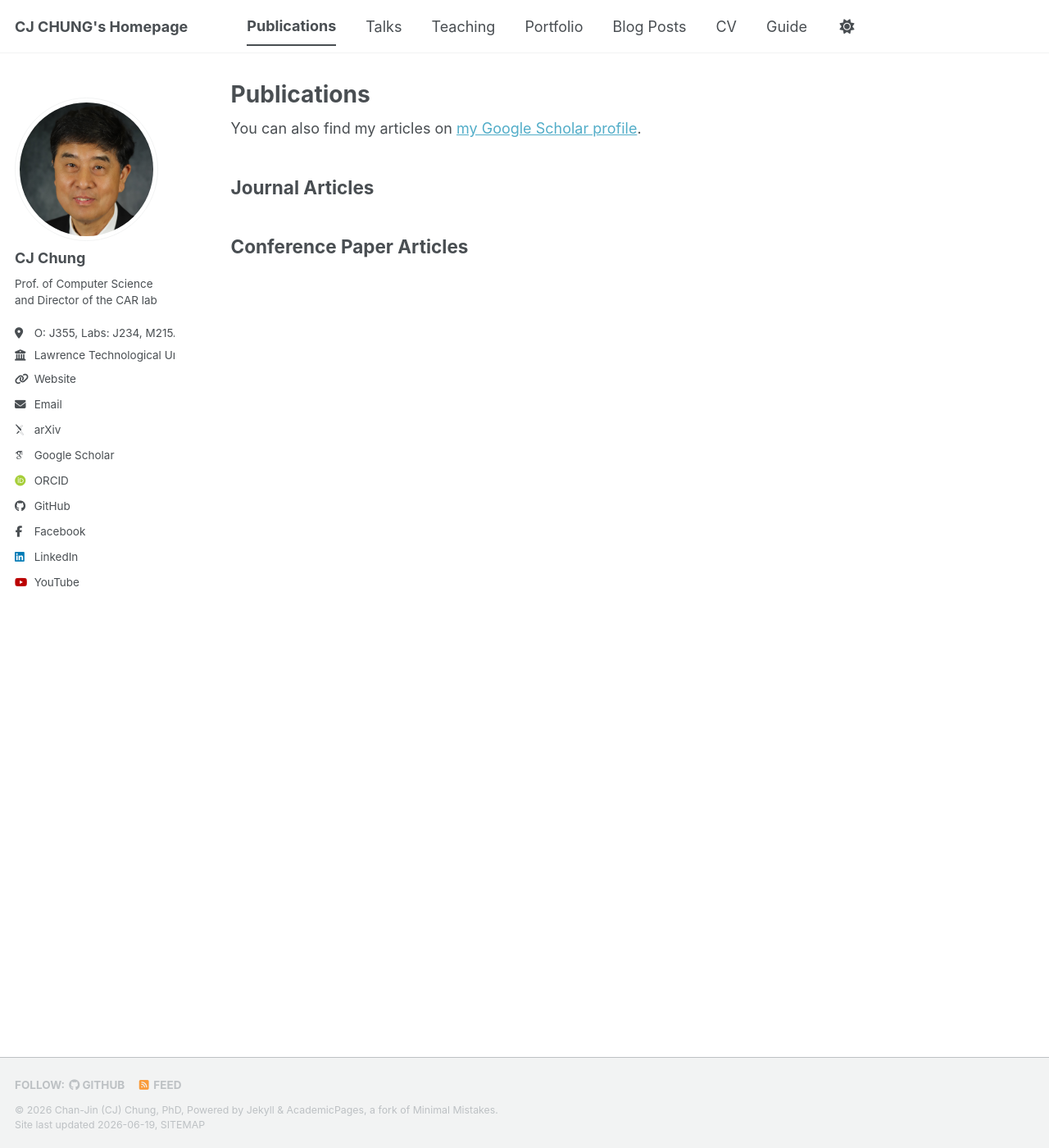
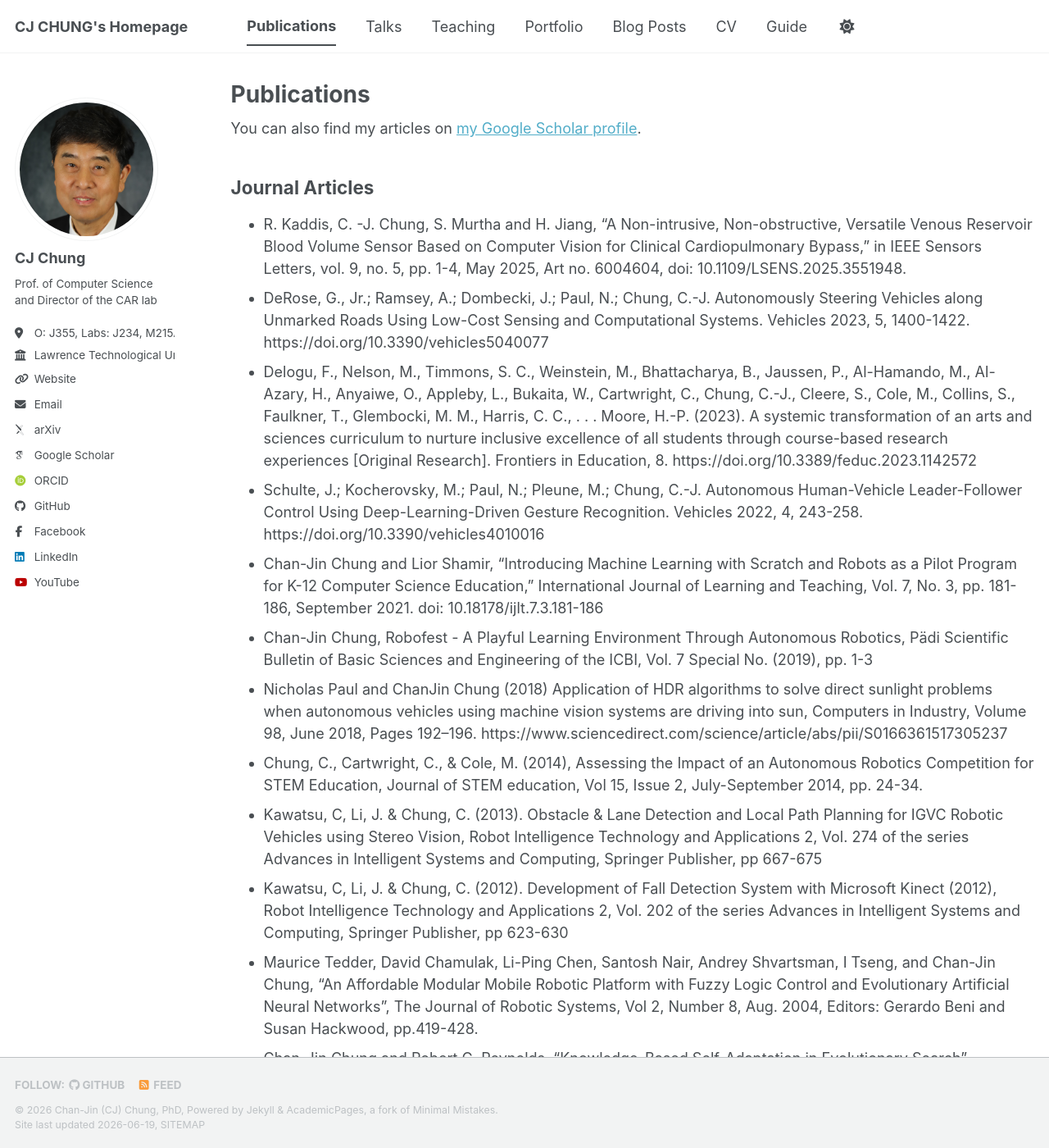
Before and after one commit to robofest/chung, a Jekyll site: the page built from _pages/publications.md, in a window 1280 px wide and 1400 px high. Shown: the whole window at 82% size. Built offline with Jekyll 4.4.1, drawn with Linux system fonts in a browser that asks for light colours; some web fonts are replaced; a script bundle is joined from its source files by our own code; library files that are not in the unit come from our copies; some of the changed text lies outside the part shown.

Commit message:
Update publications with new journal articles
Added multiple journal articles to the publications section.

```diff
--- a/_pages/publications.md
+++ b/_pages/publications.md
@@ -10,5 +10,20 @@ author_profile: true
 {% endif %}
 
 ## Journal Articles
-
+* R. Kaddis, C. -J. Chung, S. Murtha and H. Jiang, "A Non-intrusive, Non-obstructive, Versatile Venous Reservoir Blood Volume Sensor Based on Computer Vision for Clinical Cardiopulmonary Bypass," in IEEE Sensors Letters, vol. 9, no. 5, pp. 1-4, May 2025, Art no. 6004604, doi: 10.1109/LSENS.2025.3551948.
+* DeRose, G., Jr.; Ramsey, A.; Dombecki, J.; Paul, N.; Chung, C.-J. Autonomously Steering Vehicles along Unmarked Roads Using Low-Cost Sensing and Computational Systems. Vehicles 2023, 5, 1400-1422. https://doi.org/10.3390/vehicles5040077
+* Delogu, F., Nelson, M., Timmons, S. C., Weinstein, M., Bhattacharya, B., Jaussen, P., Al-Hamando, M., Al-Azary, H., Anyaiwe, O., Appleby, L., Bukaita, W., Cartwright, C., Chung, C.-J., Cleere, S., Cole, M., Collins, S., Faulkner, T., Glembocki, M. M., Harris, C. C., . . . Moore, H.-P. (2023). A systemic transformation of an arts and sciences curriculum to nurture inclusive excellence of all students through course-based research experiences [Original Research]. Frontiers in Education, 8. https://doi.org/10.3389/feduc.2023.1142572
+* Schulte, J.; Kocherovsky, M.; Paul, N.; Pleune, M.; Chung, C.-J. Autonomous Human-Vehicle Leader-Follower Control Using Deep-Learning-Driven Gesture Recognition. Vehicles 2022, 4, 243-258. https://doi.org/10.3390/vehicles4010016
+* Chan-Jin Chung and Lior Shamir, "Introducing Machine Learning with Scratch and Robots as a Pilot Program for K-12 Computer Science Education," International Journal of Learning and Teaching, Vol. 7, No. 3, pp. 181-186, September 2021. doi: 10.18178/ijlt.7.3.181-186
+* Chan-Jin Chung, Robofest - A Playful Learning Environment Through Autonomous Robotics, Pädi Scientific Bulletin of Basic Sciences and Engineering of the ICBI, Vol. 7 Special No. (2019), pp. 1-3
+* Nicholas Paul and ChanJin Chung (2018) Application of HDR algorithms to solve direct sunlight problems when autonomous vehicles using machine vision systems are driving into sun, Computers in Industry, Volume 98, June 2018, Pages 192–196. https://www.sciencedirect.com/science/article/abs/pii/S0166361517305237
+* Chung, C., Cartwright, C., & Cole, M. (2014), Assessing the Impact of an Autonomous Robotics Competition for STEM Education, Journal of STEM education, Vol 15, Issue 2, July-September 2014, pp. 24-34.
+* Kawatsu, C, Li, J. & Chung, C. (2013). Obstacle & Lane Detection and Local Path Planning for IGVC Robotic Vehicles using Stereo Vision, Robot Intelligence Technology and Applications 2, Vol. 274 of the series Advances in Intelligent Systems and Computing, Springer Publisher, pp 667-675
+* Kawatsu, C, Li, J. & Chung, C. (2012). Development of Fall Detection System with Microsoft Kinect (2012), Robot Intelligence Technology and Applications 2, Vol. 202 of the series Advances in Intelligent Systems and Computing, Springer Publisher, pp 623-630
+* Maurice Tedder, David Chamulak, Li-Ping Chen, Santosh Nair, Andrey Shvartsman, I Tseng, and Chan-Jin Chung, “An Affordable Modular Mobile Robotic Platform with Fuzzy Logic Control and Evolutionary Artificial Neural Networks”, The Journal of Robotic Systems, Vol 2, Number 8, Aug. 2004, Editors: Gerardo Beni and Susan Hackwood, pp.419-428.
+* Chan-Jin Chung and Robert G. Reynolds, “Knowledge-Based Self-Adaptation in Evolutionary Search”, International Journal of Pattern Recognition and Artificial Intelligence, Vol. 14 No. 1 (2000), pp. 19-33
+* Chan-Jin Chung and Robert G. Reynolds, "CAEP: An Evolution-Based Tool for Real-valued Function Optimization Using Cultural Algorithms," International Journal on Artificial Intelligence Tools, Vol. 7, No. 3, (1998), pp. 239-291, https://doi.org/10.1142/S0218213098000135
+* Chan-Jin Chung and Robert G. Reynolds, "Knowledge-Based Self-Adaptation Using Cultural Algorithms: An Evolutionary Programming Example," IEEE Transactions on Evolutionary Computation, 1998
+* Chan J. Chung et al., "Software Development System (SDS) for TDX-1," The ETRI Journal, Vol. 8, No. 2, Jul. 1986, pp. 135-151 (in Korean)
+* Chan J. Chung and Y.S. Chun, "TDX-1 Software Structure," Daedog Science Town Journal, Mar. 1985 (in Korean)
 ## Conference Paper Articles
```
